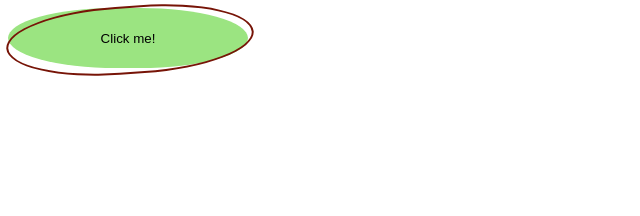
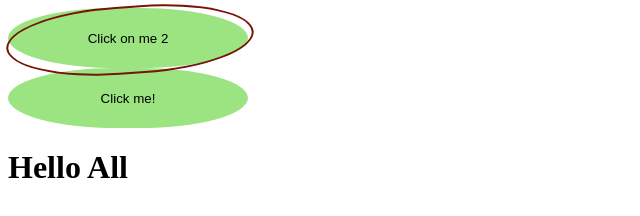
Before and after one commit to OlegShcherbak/GitTest, a plain HTML site: page index.html in a window 1280 px wide. Shown: the whole page, without its empty margins (0-640 px from the left). Drawn offline with Linux system fonts and the light colour scheme.

Commit message:
add about

```diff
--- a/index.html
+++ b/index.html
@@ -10,7 +10,9 @@
 
 <body>
 <div class="container">
+    <button>Click on me 2</button>
     <button>Click me!</button>
+    <h1>Hello All</h1>
 </div>
 </body>
 
```
